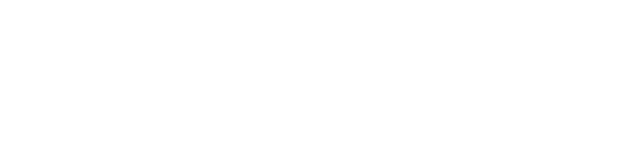
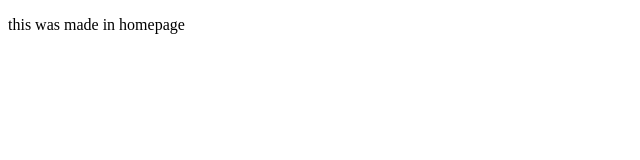
Before and after one commit to FASJ20/test_repo, a plain HTML site: page contact.html in a window 1280 px wide. Shown: the whole page, without its empty margins (0-640 px from the left). Drawn offline with Linux system fonts and the light colour scheme.

Commit message:
minor change

```diff
--- a/contact.html
+++ b/contact.html
@@ -1,11 +1,11 @@
 <!DOCTYPE html>
 <html lang="en">
-
+<head>
     <meta charset="UTF-8">
     <meta name="viewport" content="width=device-width, initial-scale=1.0">
     <title>Document</title>
 </head>
 <body>
-
+    <p>this was made in homepage</p>
 </body>
 </html>
```
